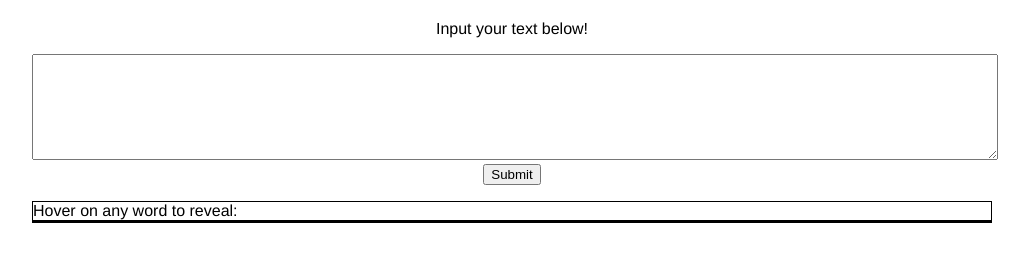
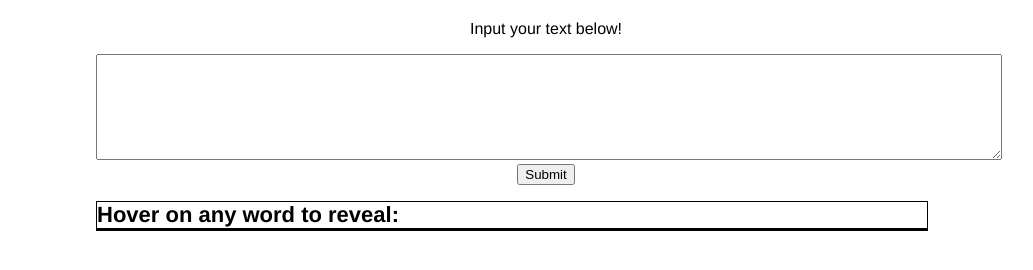
Before and after one commit to harshadapatankar/WordCloudNet, a plain HTML site: page index.html in a window 1280 px wide. Shown: the whole page, without its empty margins (128-1161 px from the left). Drawn offline with nearby package versions, Linux system fonts and the light colour scheme.

Commit message:
beautified the css and html

```diff
--- a/index.html
+++ b/index.html
@@ -22,14 +22,14 @@
         <div style="text-align: center">
             <div id="presets">
             </div>
-            <div id="custom-area">
+            <div id="custom-area" style="min-width: 900px;">
                 <form id="textForm">
                     <p><label for="text"> Input your text below!</label>
                     <p><textarea id="text"></textarea>
                     <input type="submit" value="Submit">
                 </form>
             </div>
-            <div id="response-info" style="border: 1px solid black; min-height: 10px; text-align: left;">Hover on any word to reveal: </div>
+            <div id="response-info" style="border: 1px solid black; min-height: 10px; text-align: left;"> <b><span style="font-size: 22px">Hover on any word to reveal:</span></b> </div>
             <div id="response-area" style="border: 1px solid black;">
             </div>
         </div>
--- a/main.css
+++ b/main.css
@@ -1,7 +1,7 @@
 body {
     position: relative;
     font-family: "Helvetica Neue", sans-serif;
-    width: 960px;
+    width: 65%;
     margin: auto;
     margin-bottom: 1em;
     margin-top: 20px;
```
